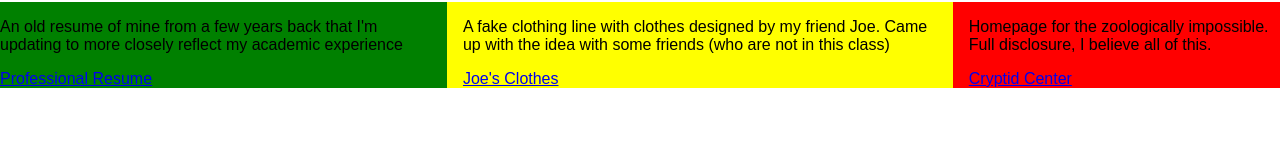
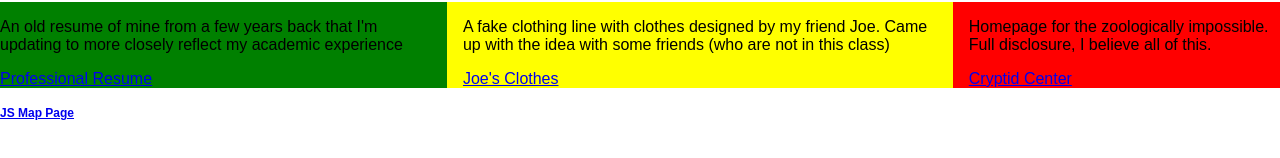
Before and after one commit to emmecche/itmd-361-project-1, a plain HTML site: page index.html in a window 1280 px wide. Shown: the part 138-296 px from the top of the page. Drawn offline with Linux system fonts and the light colour scheme; a script that the page names is missing.

Commit message:
adding link to map from navigation page

```diff
--- a/index.html
+++ b/index.html
@@ -24,5 +24,9 @@
     <p>Homepage for the zoologically impossible. Full disclosure, I believe all of this.</p>
     <a href="cryptid.html">Cryptid Center</a>
   </div>
+  <br>
+  <footer>
+    <a href="map.html">JS Map Page</a>
+  </footer>
 </body>
 </html>
```
